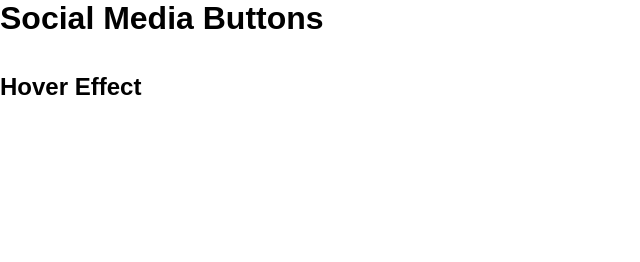
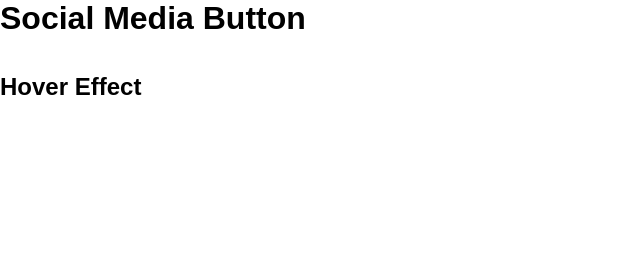
Before and after one commit to N-BHUVANESH/Button-Hover-Effect, a plain HTML site: page index.html in a window 1280 px wide. Shown: the top 262 px of the page, 0-640 px from the left. Drawn offline with Linux system fonts and the light colour scheme.

Commit message:
Update index.html

```diff
--- a/index.html
+++ b/index.html
@@ -5,7 +5,7 @@
 	<link rel="stylesheet" href="https://use.fontawesome.com/releases/v5.4.1/css/all.css">
 </head>
 <body>
-<h1>Social Media Buttons</h1>
+<h1>Social Media Button</h1>
 <br><br>
 <h2>Hover Effect</h2>
 <section class="wrapper">
```
